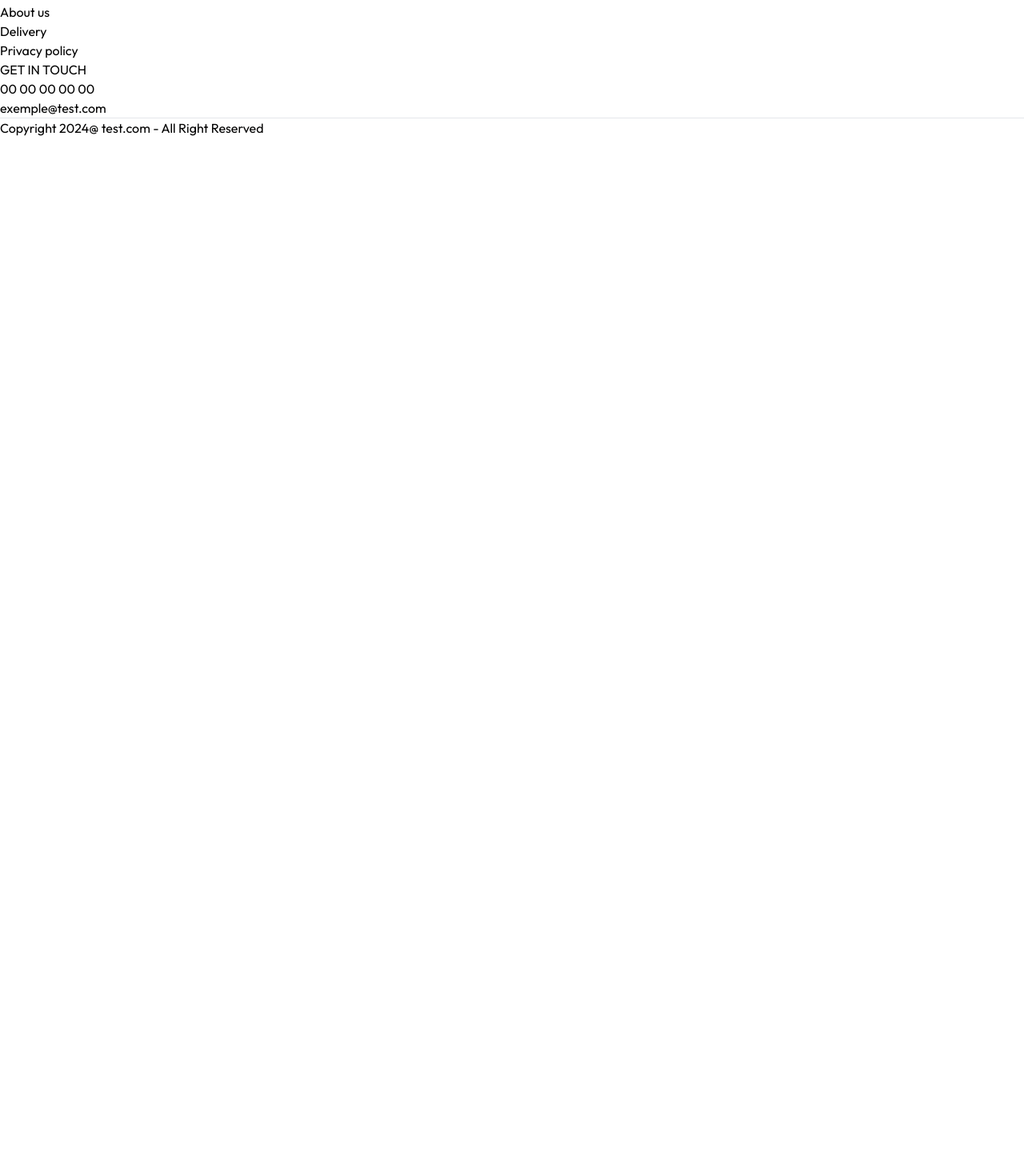
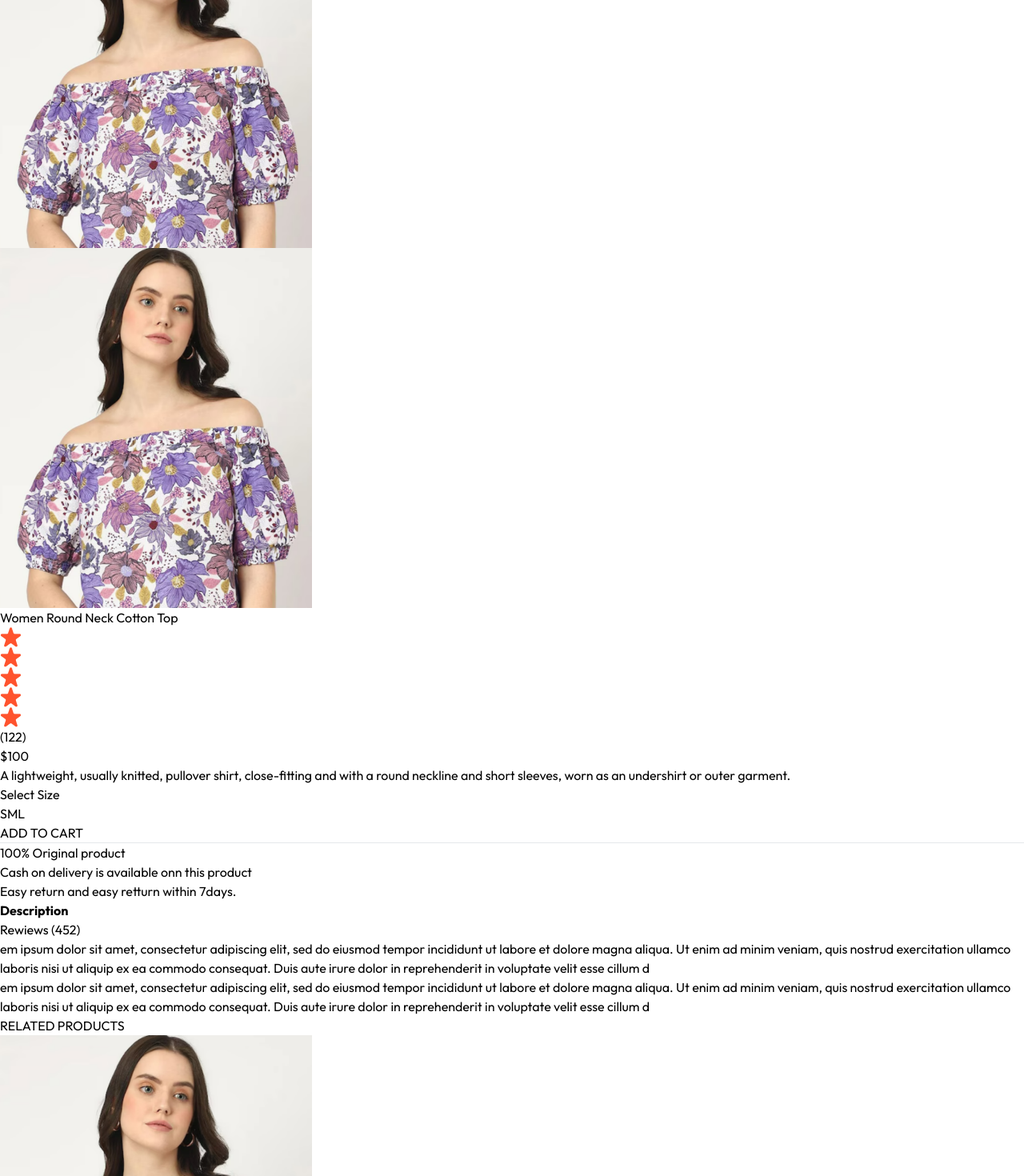
Before and after one commit to MarianneGitCamp/Templatewebsitefromscratch, a React (Vite) app in the folder frontend/: page /product/aaaaa in a window 1280 px wide. Shown: the part 662-2132 px from the top of the page at 80% size. Before the commit the page ends 834 px from the top, so only its background shows below. Built offline with nearby package versions, Linux system fonts and the light colour scheme; a web font is replaced by a local one.

Commit message:
Add RelatedProducts component and complete the appearance for ProductItemDetails (frontend)

```diff
--- /dev/null
+++ b/frontend/src/components/RelatedProducts.jsx
@@ -0,0 +1,37 @@
+import React, { useContext, useEffect, useState } from 'react'
+import { ShopContext } from '../context/ShopContext'
+import Title from './Title';
+import ProductItem from './ProductItem';
+
+const RelatedProducts = ({category,subCategory}) => {
+
+    const {products} =useContext(ShopContext);
+    const[related,setRelated]= useState ([]);
+    useEffect(()=>{
+
+        if(products.length > 0) {
+
+            let productsCopy= products.slice();
+            productsCopy=productsCopy.filter((item)=> category === item.category) ;
+            productsCopy=productsCopy.filter((item)=> subCategory===item.subCategory) ;
+
+            setRelated(productsCopy.slice(0,5));;
+        }
+    },[products])
+  return (
+    <div className='my-24'>
+        <div className='textt-center text-3xl py-2'>
+            <Title text1={'RELATED '} text2={'PRODUCTS'}/>
+        </div>
+        <div className='grid grid-cols-2 sm:grid-cols-3 md:grid-cols4 lg:grid-cols-5 gap-4 gap-y-6'>
+    {related.map((item,index)=>(
+        <ProductItem key={index} id={item._id} name={item.name} price={item.price} image={item.image}/>
+
+    ))}
+        </div>
+
+    </div>
+  )
+}
+
+export default RelatedProducts
--- a/frontend/src/context/ShopContext.jsx
+++ b/frontend/src/context/ShopContext.jsx
@@ -7,6 +7,25 @@
   const delivery_fee = 10;
   const [search, setSearch] = useState("");
   const [showSearch, setShowSearch] = useState(true);
+  const[CartItems,setCartItems] =useState({});
+
+const addToCart = async (itemId,size) => {
+    let cartData = structuredClone(CartItems) ;
+
+    if(cartData[itemId]){
+        if (cartData[itemId][size]){
+            cartData[itemId][size] += 1 ;
+        }
+        else{
+            cartData[itemId][size]=1 ;
+        }
+    }
+else {
+    cartData[itemId] = {};
+    cartData[itemId][size] =1;
+}
+}
+
   const value = {
     products,
     currency,
--- a/frontend/src/index.css
+++ b/frontend/src/index.css
@@ -16,6 +16,9 @@
   font-weight: 400;
   font-style: normal;
 }
+::-webkit-scrollbar{
+  display: none;
+}
 
 @media (max-width:640px) {
   a.active{
--- a/frontend/src/pages/Product.jsx
+++ b/frontend/src/pages/Product.jsx
@@ -1,18 +1,23 @@
 import React, { useContext, useEffect,useState } from 'react'
 import { useParams } from 'react-router-dom'
 import { ShopContext } from '../context/ShopContext';
-
+import { assets } from '../assets/assets';
+import RelatedProducts from '../components/RelatedProducts';
 const Product = () => {
 
   const{productId}= useParams();
 const{products}=useContext(ShopContext);
 const[productData ,setProductData] = useState (false);
+const[image, setImage]=useState('')
+const [size,setSize]=useState('')
+const currency ='$';
 
 const fetchProductData = async()  => {
 
   products.map((item)=>{
     if(item._id ===productId) {
 setProductData(item)
+setImage(item.image[0])
 console.log(item);
 return null ;
     }
@@ -23,11 +28,78 @@
   fetchProductData();
 
 }, [productId, products])
-  return (
-    <div>
+  return productData ? (
+    <div className='border-t-2 pt-10 transition-opacity ease-in duration-500 opacity-100'>
+      {/** products data */}
+      <div className='flex gap-12 sm:gap-12 flex-col sm:flex-row'>
 
+       {/**------ product images------ */}
+       <div className='flex-1 flex flex-col-reverse gap-3 sm:flex-row '>
+     <div className='flex sm:flex-col overflow-x-auto sm:overflow-y-scroll justify-between sm:justify-normal sm:w-[18.7%] w-full '>
+     {productData.image.map((item, index) => (
+  <img
+    src={item}
+    key={index}
+    onClick={() => setImage(item)} // permet de changer l'image affichée lorsque l'utilisateur clique
+    className='w-[24%] sm:w-full sm:mb-3 flex-shrink-0 cursor-pointer'
+    alt={`product image ${index + 1}`}
+  />
+))}
+     </div>
+     <div className='w-full sm:w-[80%]'>
+      <img className='w-full h-auto' src={image}/>
+       </div>
+       </div>
+       {/*---- infos du produit-----*/ }
+       <div className='flex-1'>
+        <h1 className='font-medium text-2xl mt-2'>{productData.name}</h1>
+        <div className=' flex items-center gap-1 mt-2'>
+            <img src={assets.star_icon} alt="" className='w-3 5'/>
+            <img src={assets.star_icon} alt="" className='w-3 5'/>
+            <img src={assets.star_icon} alt="" className='w-3 5'/>
+            <img src={assets.star_icon} alt="" className='w-3 5'/>
+            <img src={assets.star_icon} alt="" className='w-3 5'/>
+            <p className='pl-2'>(122)</p>
+        </div>
+        <p className='mt-5 text-3xl font-medium'>{currency}{productData.price}</p>
+        <p className='mt-5 text-gray-500 md:w-4/5'>{productData.description}</p>
+        <div className='flex flex-col gap-4 my-8'>
+          <p>Select Size</p>
+          <div className='flex gap-2'>
+           {productData.sizes.map((item,index)=>(
+            <button  onClick={()=>setSize(item)} className={`border py-2 px-4 bg-gray-100 ${item===size ? 'border-orange-500' : ''}`} key={index}>{item}</button>
+           ))}
+
+          </div>
+
+        </div>
+        <button className='bg-black text-white px-8 py-3 text-sm active:bg-gray-700'>ADD TO CART</button>
+        <hr className='mt-8 sm:w-4/5'/>
+        <div className='text-sm text-gray-500 mt-5 flex flex-col gap-1'>
+          <p> 100% Original product </p>
+          <p>Cash on delivery is available onn this product </p>
+          <p>Easy return and easy retturn within 7days. </p>
+        </div>
+       </div>
+      </div>
+       {/* -------Descriptions et avis sur les articles ------*/ }
+       <div className='mt-20'>
+        <div className='flex'>
+          <b className='border px-5 py-3 text-sm'> Description</b>
+          <p className='border px-5 py-3 text-sm'>Rewiews (452)</p>
+        </div>
+        <div className='flex flex-col gap-4 border px-6 py-6 text-sm text-gray-500'>
+
+          <p>em ipsum dolor sit amet, consectetur adipiscing elit, sed do eiusmod tempor incididunt ut labore et dolore magna aliqua. Ut enim ad minim veniam, quis nostrud exercitation ullamco laboris nisi ut aliquip ex ea commodo consequat. Duis aute irure dolor in reprehenderit in voluptate velit esse cillum d </p>
+          <p>em ipsum dolor sit amet, consectetur adipiscing elit, sed do eiusmod tempor incididunt ut labore et dolore magna aliqua. Ut enim ad minim veniam, quis nostrud exercitation ullamco laboris nisi ut aliquip ex ea commodo consequat. Duis aute irure dolor in reprehenderit in voluptate velit esse cillum d </p>
+        </div>
+
+       </div>
+       {/* ------- produits semblable / recommandé------*/ }
+
+       <RelatedProducts category={productData.category} subCategory={productData.subCategory}/>
     </div>
-  )
+  ) : <div className='opacity-0'></div>
 }
 
 export default Product
```
